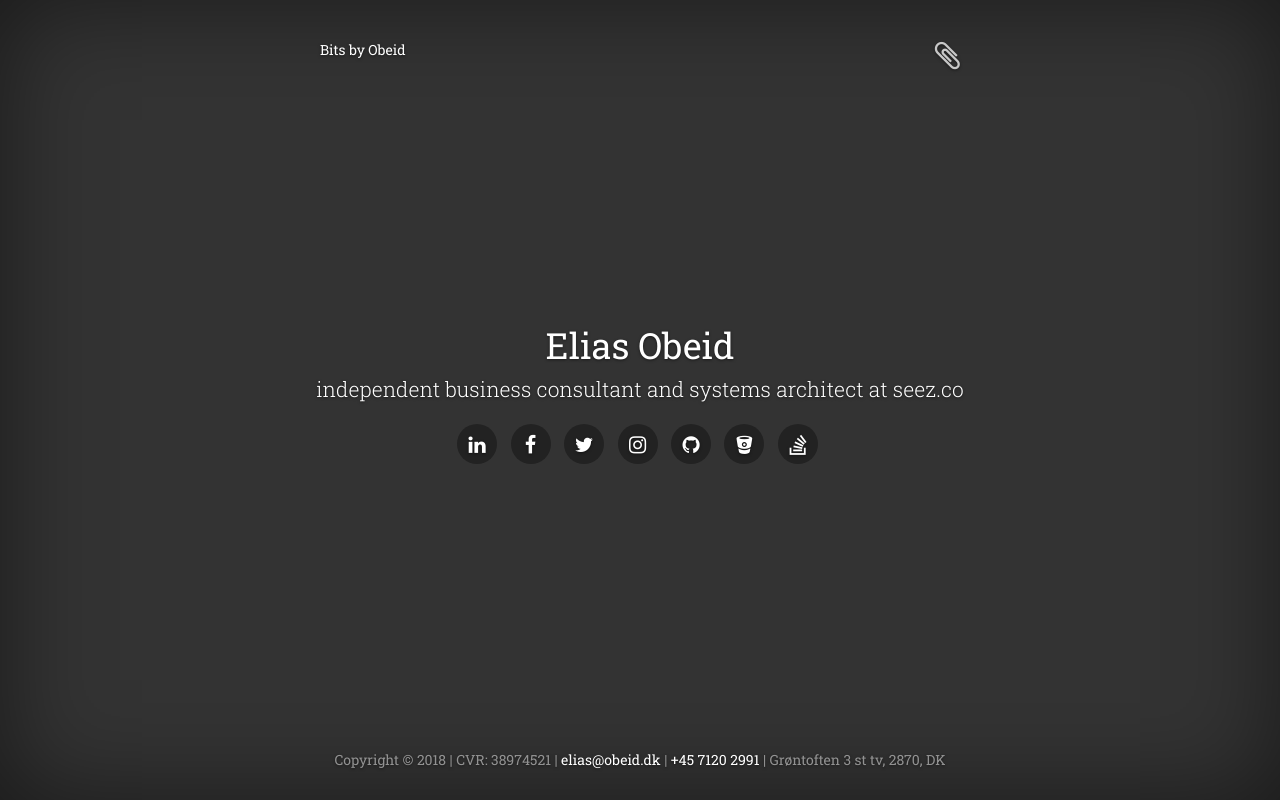
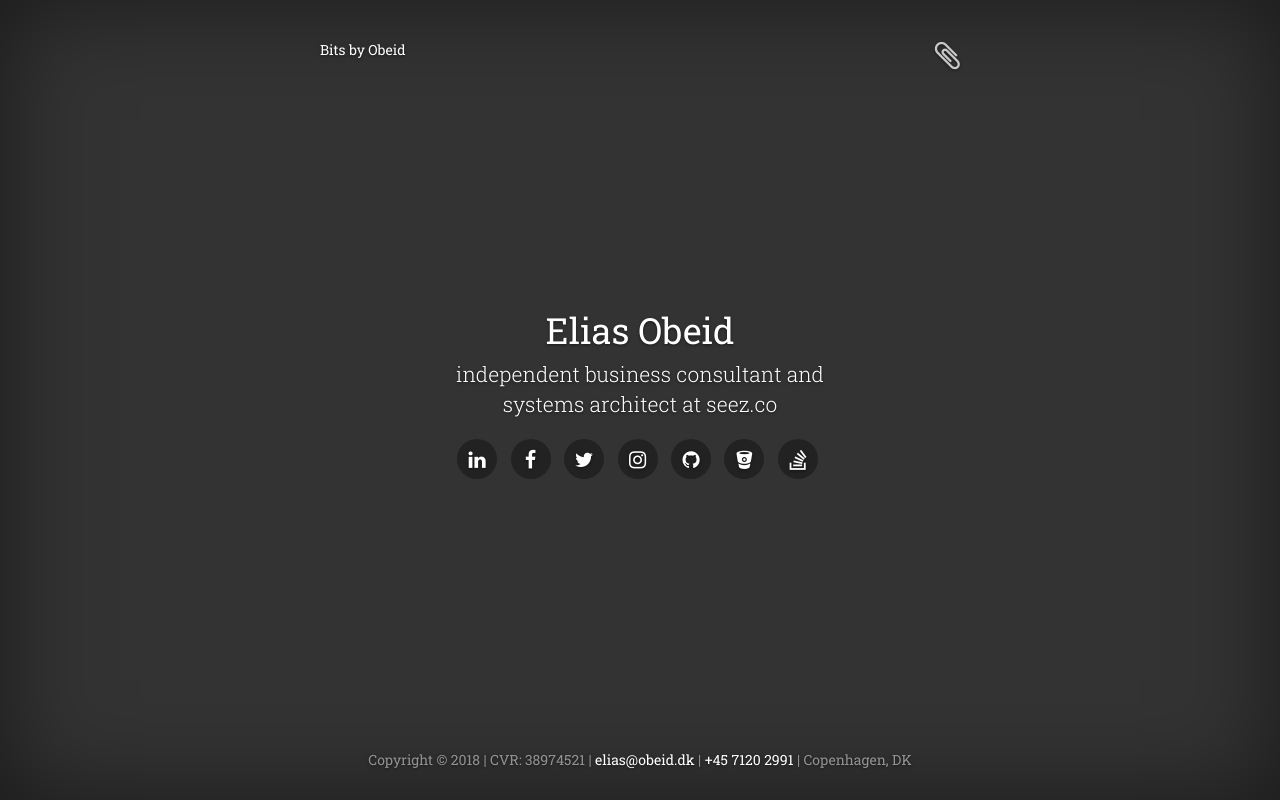
Before and after one commit to Obeyed/obeyed.github.io, a plain HTML site: page index.html in a window 1280 px wide. Drawn offline with nearby package versions, Linux system fonts and the light colour scheme.

Commit message:
fix indentation and update address

```diff
--- a/index.html
+++ b/index.html
@@ -56,6 +56,7 @@
             <h1 class="cover-heading">Elias Obeid</h1>
             <p class="lead">
               independent business consultant and
+              </br>
               systems architect at
               <a target="_blank" href="http://www.seez.co/">seez.co</a>
             </p>
@@ -82,7 +83,7 @@
               |
               <span><a href="tel:+4571202991">+45 7120 2991</a></span>
               |
-              <span>Grøntoften 3 st tv, 2870, DK</span>
+              <span>Copenhagen, DK</span>
             </div>
           </div>
         </div>
```
Lines whose indentation alone changed are shown as unchanged.
